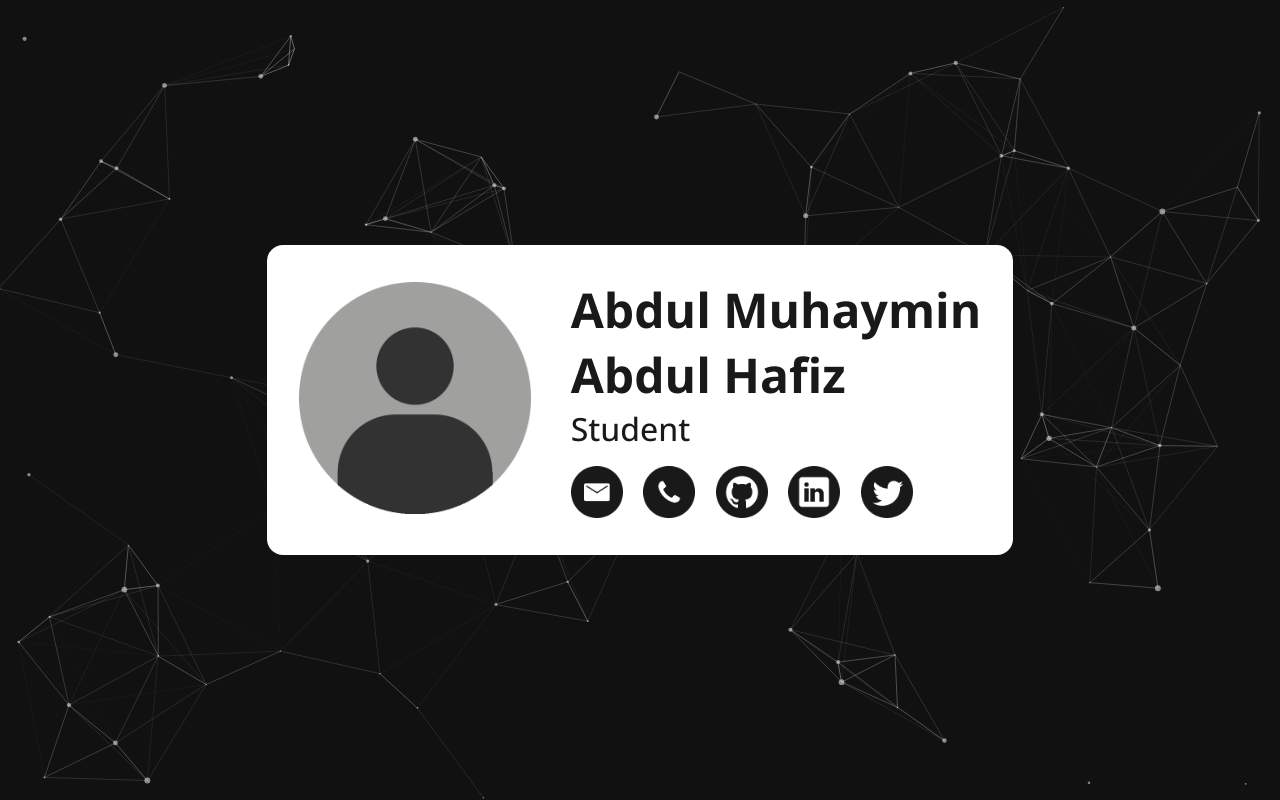
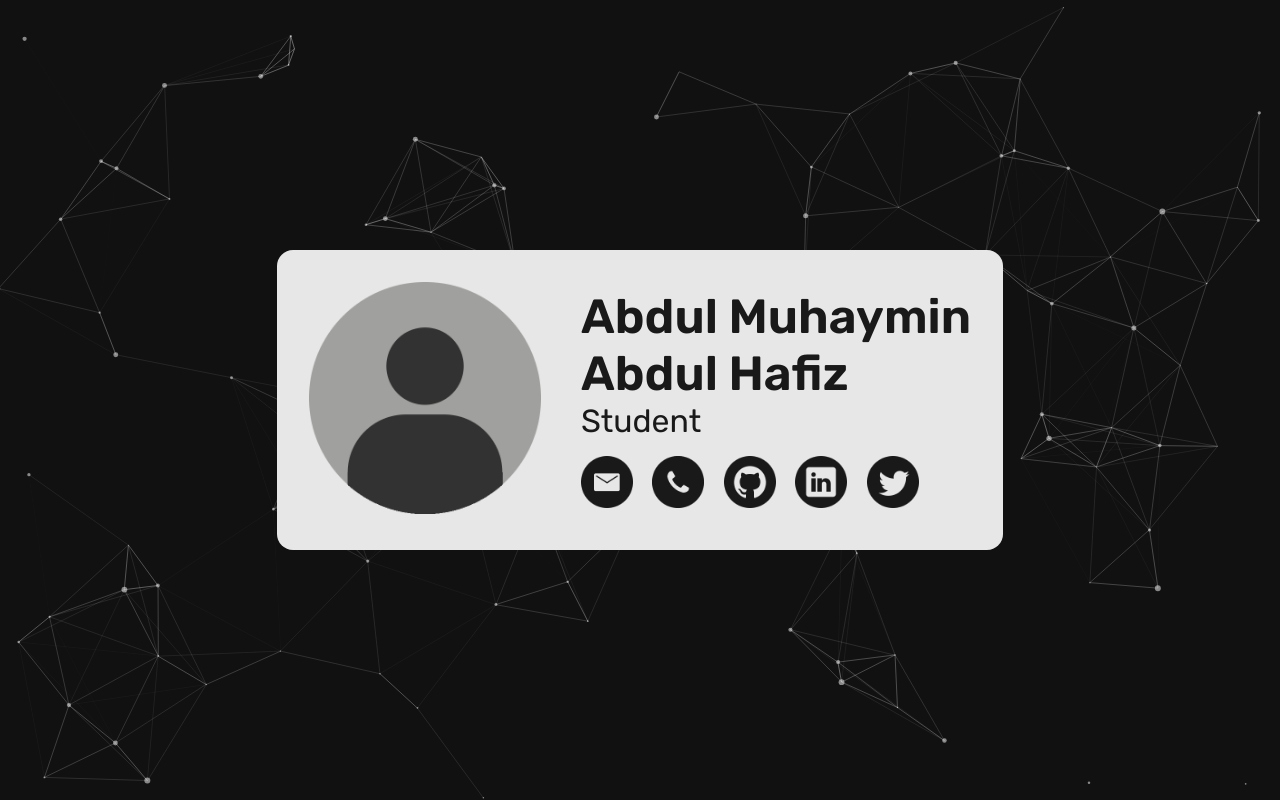
Before and after one commit to abmu/abmu.github.io, a plain HTML site: page index.html in a window 1280 px wide. Drawn offline with nearby package versions, Linux system fonts and the light colour scheme.

Commit message:
New commit

```diff
--- a/index.html
+++ b/index.html
@@ -4,7 +4,7 @@
     <meta charset="UTF-8">
     <meta http-equiv="X-UA-Compatible" content="IE=edge">
     <meta name="viewport" content="width=device-width, initial-scale=1.0">
-    <link href='https://fonts.googleapis.com/css?family=Open+Sans:700,500' rel="stylesheet" type="text/css">
+    <link href='https://fonts.googleapis.com/css?family=Rubik:400,600' rel="stylesheet" type="text/css">
     <link rel="icon" href="images/image.png">
     <link rel="stylesheet" href="style.css">
     <script src="particles.js" defer></script>
--- a/style.css
+++ b/style.css
@@ -1,5 +1,5 @@
 body {
-    font-family: "Open Sans", sans-serif;
+    font-family: "Rubik", sans-serif;
     font-style: normal;
     background: #ffffff;
     color: #191919;
@@ -7,12 +7,12 @@ body {
 }
 
 .medium {
-    font-weight: 500;
+    font-weight: 400;
     font-size: 32px;
 }
 
 .bold {
-    font-weight: 700;
+    font-weight: 600;
     font-size: 48px;
 }
 
@@ -33,7 +33,7 @@ body {
 }
 
 .box {
-    background-color: #ffffff;
+    background-color: #e7e7e7;
     display: flex;
     flex-direction: row;
     justify-content: center;
```
